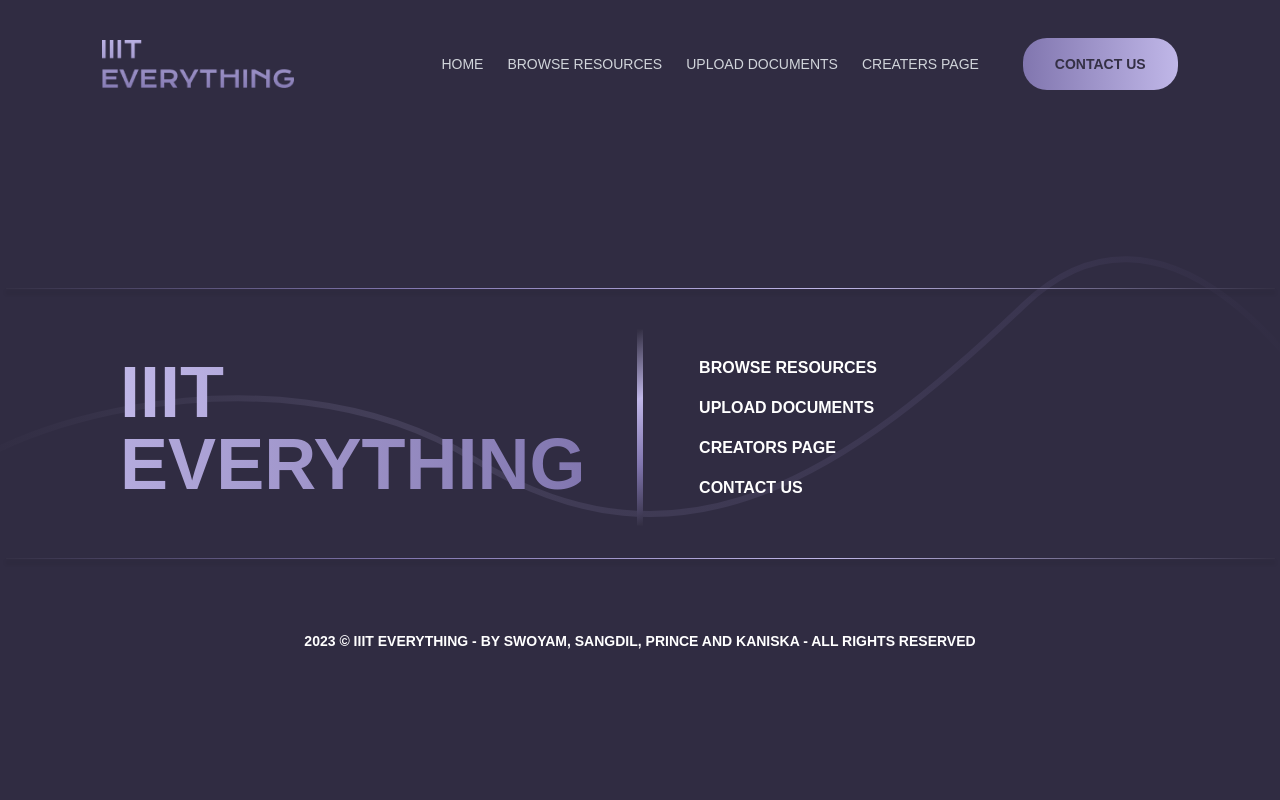
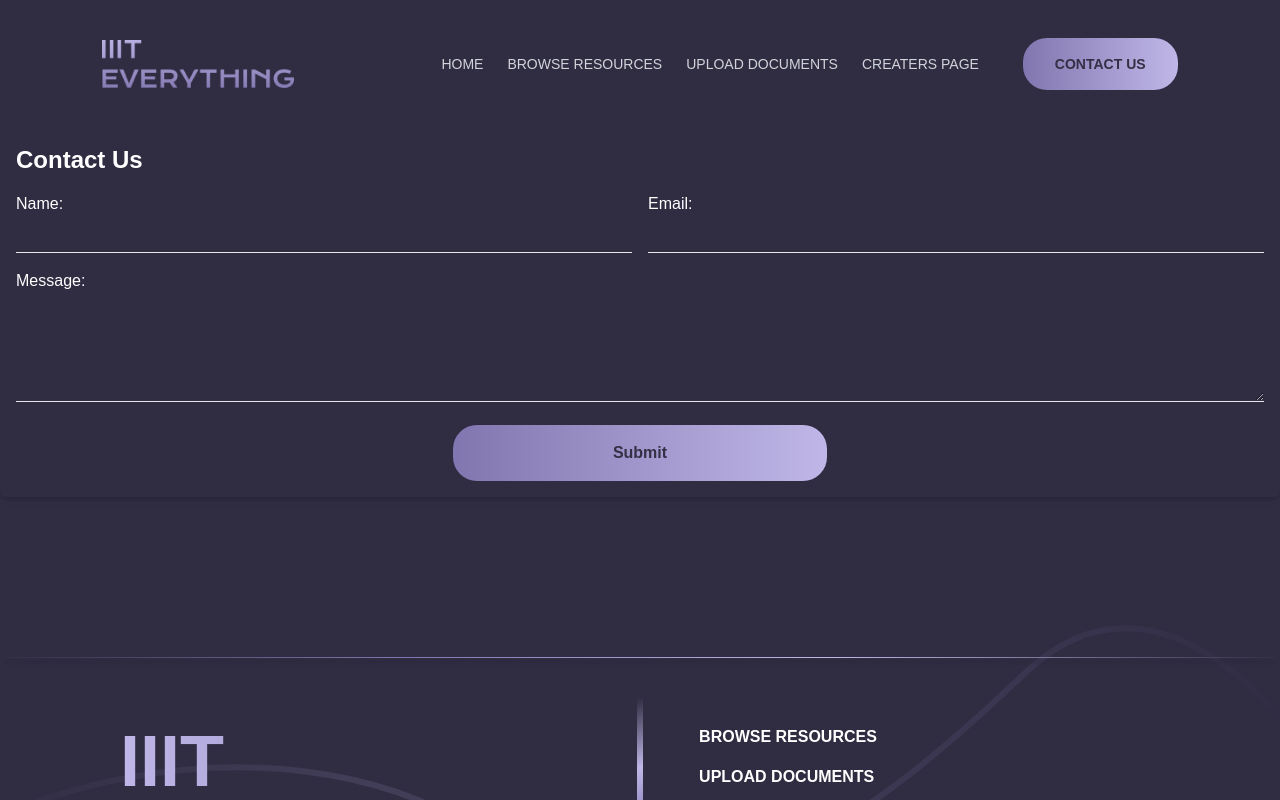
Before and after one commit to sangdil-biswal-021/IIIT-Everything, a React (Create React App) app: page /contact in a window 1280 px wide. Shown: the top 800 px of the page. Built offline with nearby package versions, Linux system fonts and the light colour scheme; no server answers.

Commit message:
contact from

```diff
--- a/package.json
+++ b/package.json
@@ -26,6 +26,7 @@
     "react-router-hash-link": "^2.4.3",
     "react-scripts": "5.0.1",
     "react-spinners": "^0.13.8",
+    "react-toastify": "^9.1.3",
     "web-vitals": "^2.1.4"
   },
   "scripts": {
--- a/src/App.js
+++ b/src/App.js
@@ -9,6 +9,7 @@ import BrowseResourcePage from './pages/BrowseResourcePage';
 import CreatorsPage from './pages/CreatorsPage/CreatorsPage';
 import HomePage from './pages/Homepage';
 import UploadDoc from './pages/UploadDocuments';
+import ContactForm from './components/Form';
 
 function App() {
   const [isLoading, setIsLoading] = useState(true);
@@ -31,6 +32,8 @@ function App() {
             <Route path="/upload" element={<UploadDoc />} />
             <Route path="/trial" element={<TrialInput />} />
             <Route path="/creator" element={<CreatorsPage />} />
+            <Route path="/contact" element={<ContactForm />} />
+
           </Routes>
           <Footer />
         </div>
--- /dev/null
+++ b/src/components/Form/index.js
@@ -0,0 +1,104 @@
+import React, { useState } from 'react';
+import { motion } from 'framer-motion';
+import axios from 'axios';
+import { ToastContainer, toast } from 'react-toastify';
+import 'react-toastify/dist/ReactToastify.css';
+
+const ContactForm = () => {
+  const [formData, setFormData] = useState({
+    name: '',
+    email: '',
+    message: '',
+  });
+
+  const handleChange = (e) => {
+    const { name, value } = e.target;
+    setFormData({ ...formData, [name]: value });
+  };
+
+  const handleSubmit = async (e) => {
+    e.preventDefault();
+
+    try {
+      // Send the form data to Getform
+      await axios.post('https://getform.io/f/3d74e27b-899e-4747-8f8f-720420b8ce64', formData);
+
+      // Display a success message or redirect to a thank you page
+      console.log('Message sent successfully!');
+      toast.success('Message sent successfully!', {
+        position: 'top-right',
+        autoClose: 3000,
+        hideProgressBar: true,
+        closeButton: false,
+        className: 'small-toast bg-purple text-white',
+        bodyClassName: 'text-sm',
+      });
+    } catch (error) {
+      // Handle errors here
+      console.error('Error sending message:', error);
+    }
+  };
+
+  return (
+    <>
+      <motion.form
+        initial={{ opacity: 0, y: -100 }}
+        animate={{ opacity: 1, y: 0 }}
+        transition={{ duration: 0.5 }}
+        onSubmit={handleSubmit}
+        className="bg-transparent p-4 rounded-md shadow-md text-white"
+      >
+        <h2 className="text-2xl font-bold mb-4 text-purple">Contact Us</h2>
+        <div className="mb-4 flex flex-wrap -mx-2">
+          <div className="w-1/2 px-2">
+            <label htmlFor="name" className="block mb-2">Name:</label>
+            <input
+              type="text"
+              id="name"
+              name="name"
+              value={formData.name}
+              onChange={handleChange}
+              className="w-full px-3 pb-1 border-b border-purple transition duration-300 border-opacity-5 focus:outline-none focus:border-opacity-100 bg-transparent"
+            />
+          </div>
+          <div className="w-1/2 px-2">
+            <label htmlFor="email" className="block mb-2">Email:</label>
+            <input
+              type="email"
+              id="email"
+              name="email"
+              value={formData.email}
+              onChange={handleChange}
+              className="w-full px-3 pb-1 border-b border-purple transition duration-300 focus:outline-none focus:border-opacity-75  bg-transparent "
+            />
+          </div>
+        </div>
+        <div className="mb-4 relative">
+          <label htmlFor="message" className="block mb-2">Message:</label>
+          <textarea
+            id="message"
+            name="message"
+            value={formData.message}
+            onChange={handleChange}
+            className="w-full px-3 pb-1 border-b border-purple transition duration-300 focus:outline-none focus:border-opacity-75  bg-transparent"
+            rows="4"
+          />
+        </div>
+        <div className='w-full flex items-center justify-center'> <button type='submit' className="text-txtPurple bg-gradient-to-r hover:bg-gradient-to-l from-customPurple to-customIndigo  px-40 py-4  rounded-3xl text-md   font-bold transition duration-900 text-center">
+          Submit
+        </button></div>
+
+      </motion.form>
+      <ToastContainer
+        position="top-right"
+        autoClose={3000}
+        hideProgressBar={true}
+        closeButton={false}
+        className="small-toast"
+        bodyClassName="text-sm"
+      />
+    </>
+  );
+};
+
+export default ContactForm;
--- a/src/components/footer/index.js
+++ b/src/components/footer/index.js
@@ -98,7 +98,7 @@ const Footer = () => {
                     }}
                     transition={{ duration: 0.5, delay: 0.5 }}
                   >
-                    <Link to="/" className="hover:text-gray-300">
+                    <Link to="/contact" className="hover:text-gray-300">
                       {' '}
                       <li className="py-2">CONTACT US</li>
                     </Link>
--- a/src/components/navbar/index.js
+++ b/src/components/navbar/index.js
@@ -70,7 +70,7 @@ const Navbar = () => {
                 CREATERS PAGE
               </Link>
               <Link
-                to="/"
+                to="/contact"
                 className="text-txtPurple bg-gradient-to-r hover:bg-gradient-to-l from-customPurple to-customIndigo px-4 sm:px-8 py-4 ml-8 rounded-3xl text-sm font-bold transition duration-900 text-center"
               >
                 CONTACT US
```
Also changed, not shown: 1 other file (tests, documents, lock files or other folders).
